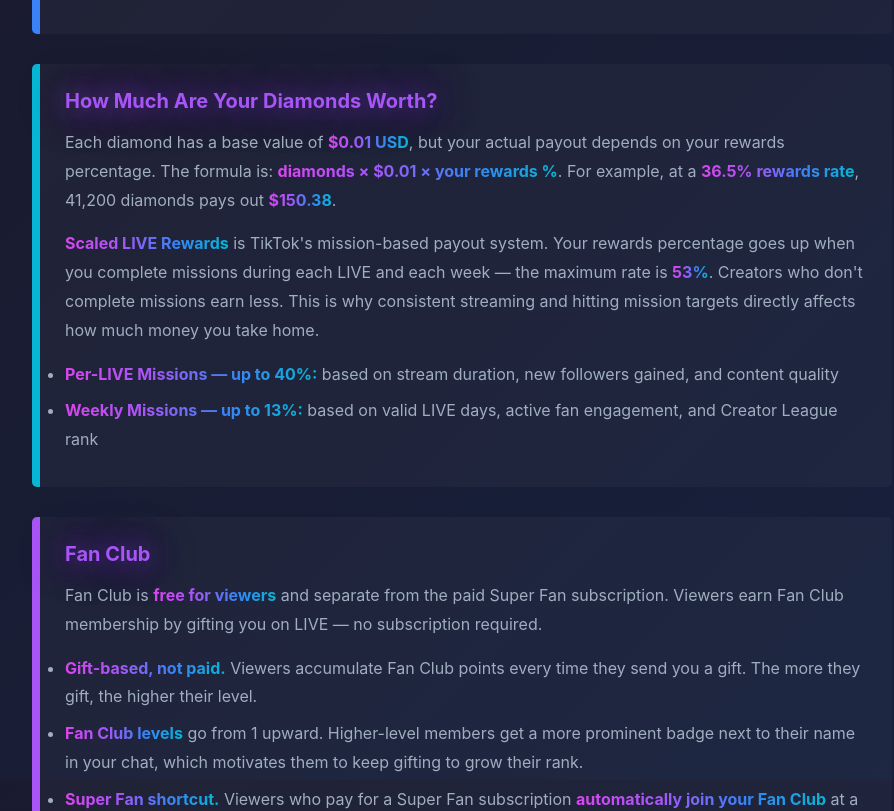
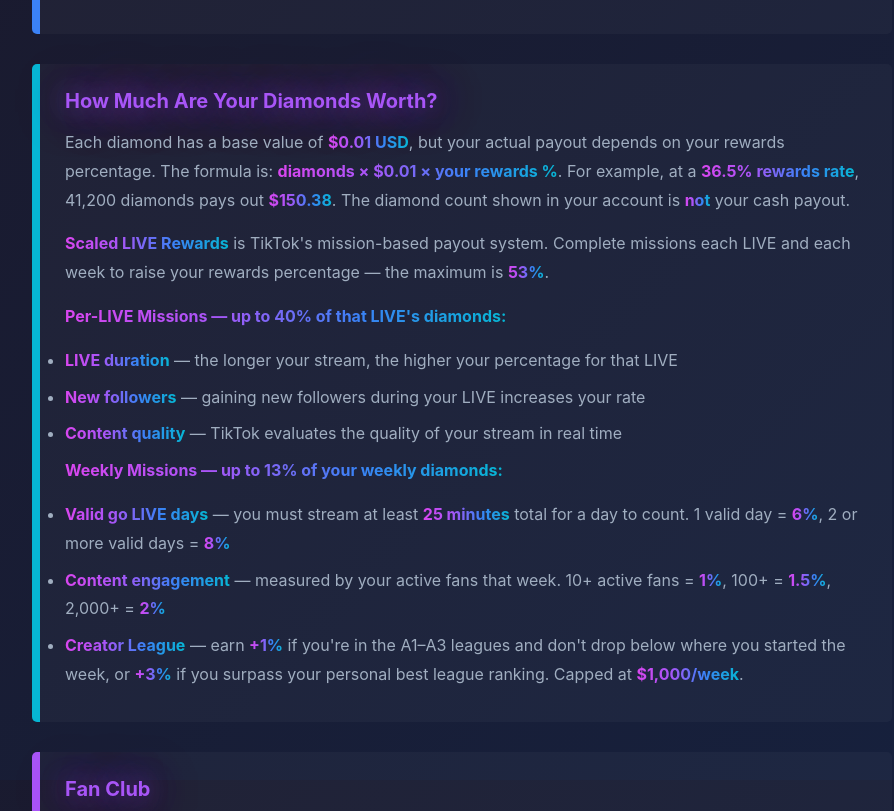
Before and after one commit to iamunrizzable/Website, a Next.js app: page /streaming-basics in a window 1280 px wide. Shown: the part 1620-2431 px from the top of the page, without its empty margins (178-1072 px from the left). Built offline with nearby package versions, Linux system fonts and the light colour scheme.

Commit message:
Expand diamonds section on streaming-basics to match agency page detail
https://claude.ai/code/session_01AMCDCAPq8diabGEo6bckVs

```diff
--- a/app/streaming-basics/page.js
+++ b/app/streaming-basics/page.js
@@ -141,14 +141,22 @@ export default function StreamingBasics() {
         <div className="section">
           <h2>How Much Are Your Diamonds Worth?</h2>
           <p>
-            Each diamond has a base value of <span className="highlight">$0.01 USD</span>, but your actual payout depends on your rewards percentage. The formula is: <span className="highlight">diamonds × $0.01 × your rewards %</span>. For example, at a <span className="highlight">36.5% rewards rate</span>, 41,200 diamonds pays out <span className="highlight">$150.38</span>.
+            Each diamond has a base value of <span className="highlight">$0.01 USD</span>, but your actual payout depends on your rewards percentage. The formula is: <span className="highlight">diamonds × $0.01 × your rewards %</span>. For example, at a <span className="highlight">36.5% rewards rate</span>, 41,200 diamonds pays out <span className="highlight">$150.38</span>. The diamond count shown in your account is <strong>not</strong> your cash payout.
           </p>
           <p>
-            <strong>Scaled LIVE Rewards</strong> is TikTok's mission-based payout system. Your rewards percentage goes up when you complete missions during each LIVE and each week — the maximum rate is <span className="highlight">53%</span>. Creators who don't complete missions earn less. This is why consistent streaming and hitting mission targets directly affects how much money you take home.
+            <strong>Scaled LIVE Rewards</strong> is TikTok's mission-based payout system. Complete missions each LIVE and each week to raise your rewards percentage — the maximum is <span className="highlight">53%</span>.
           </p>
+          <p><strong>Per-LIVE Missions — up to 40% of that LIVE's diamonds:</strong></p>
           <ul>
-            <li><strong>Per-LIVE Missions — up to 40%:</strong> based on stream duration, new followers gained, and content quality</li>
-            <li><strong>Weekly Missions — up to 13%:</strong> based on valid LIVE days, active fan engagement, and Creator League rank</li>
+            <li><strong>LIVE duration</strong> — the longer your stream, the higher your percentage for that LIVE</li>
+            <li><strong>New followers</strong> — gaining new followers during your LIVE increases your rate</li>
+            <li><strong>Content quality</strong> — TikTok evaluates the quality of your stream in real time</li>
+          </ul>
+          <p><strong>Weekly Missions — up to 13% of your weekly diamonds:</strong></p>
+          <ul>
+            <li><strong>Valid go LIVE days</strong> — you must stream at least <span className="highlight">25 minutes</span> total for a day to count. 1 valid day = <span className="highlight">6%</span>, 2 or more valid days = <span className="highlight">8%</span></li>
+            <li><strong>Content engagement</strong> — measured by your active fans that week. 10+ active fans = <span className="highlight">1%</span>, 100+ = <span className="highlight">1.5%</span>, 2,000+ = <span className="highlight">2%</span></li>
+            <li><strong>Creator League</strong> — earn <span className="highlight">+1%</span> if you're in the A1–A3 leagues and don't drop below where you started the week, or <span className="highlight">+3%</span> if you surpass your personal best league ranking. Capped at <span className="highlight">$1,000/week</span>.</li>
           </ul>
         </div>
 
```
